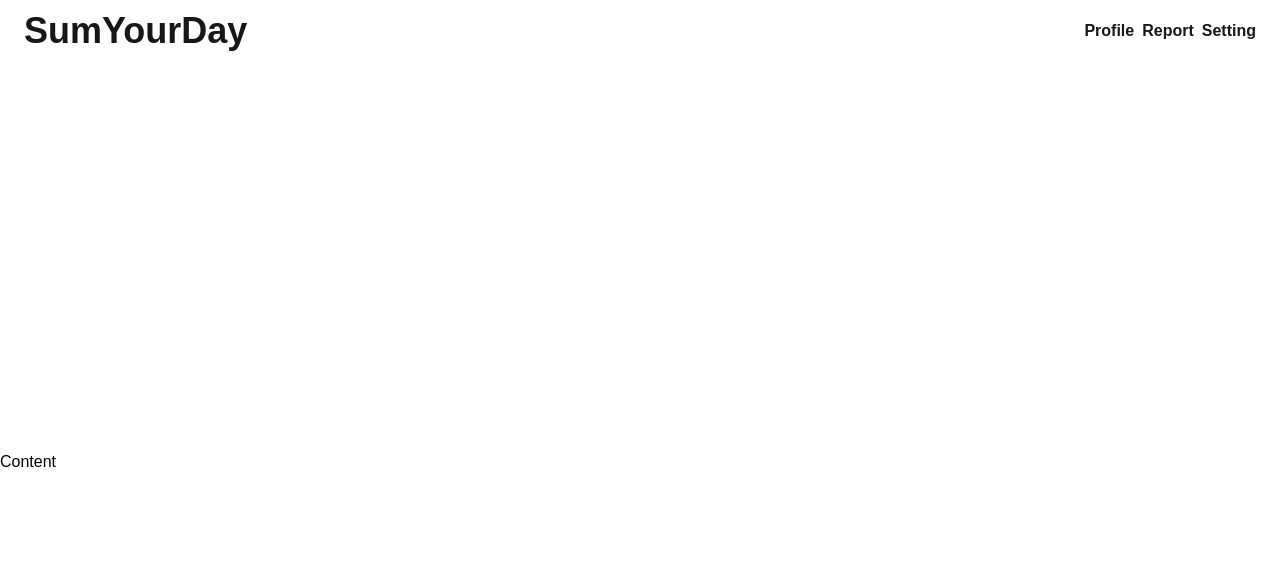
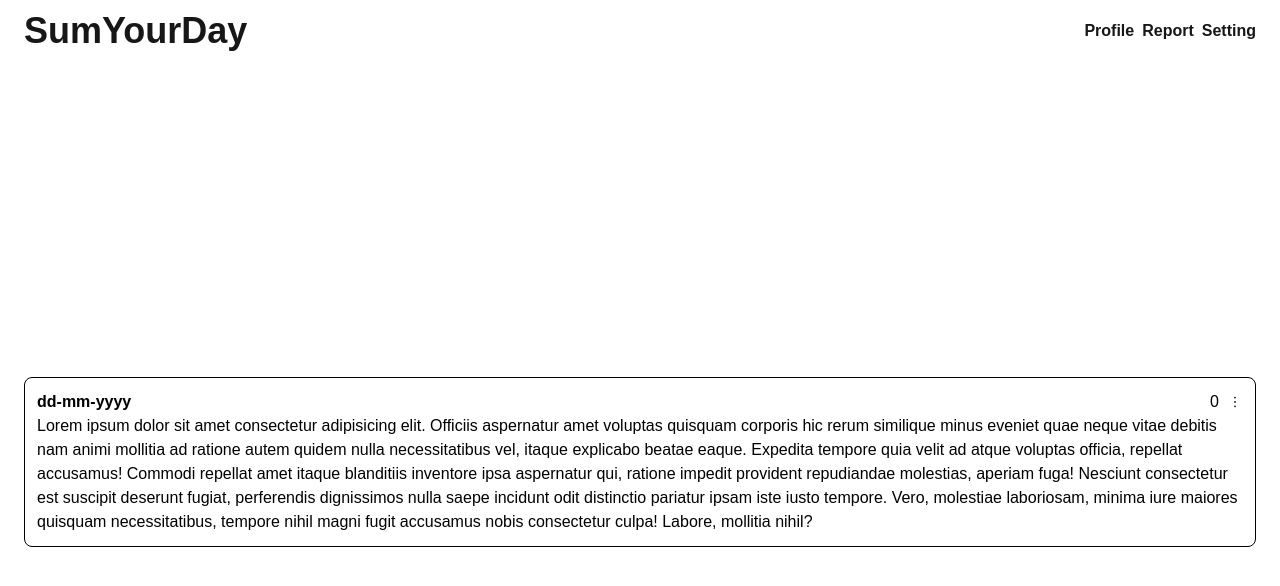
Before and after one commit to mbudis23/summarize-your-day, a Next.js app in the folder frontend/: page /dashboard in a window 1280 px wide. Shown: the top 586 px of the page. Built offline with nearby package versions, Linux system fonts and the light colour scheme.

Commit message:
Feat: [FE] dummy summarize card in dashboard

```diff
--- a/frontend/app/(dashboard)/dashboard/page.tsx
+++ b/frontend/app/(dashboard)/dashboard/page.tsx
@@ -1,7 +1,9 @@
+import SummarizeCard from "@/components/scoped/dashboard-page/summarize-card";
+
 export default function DashboardPage(){
     return(
-        <main className="bg-white text-black min-h-screen flex flex-col justify-center">
-            Content
+        <main className="bg-white text-black min-h-screen flex flex-col justify-center p-[24px]">
+            <SummarizeCard/>
         </main>
     )
 }
--- /dev/null
+++ b/frontend/components/scoped/dashboard-page/summarize-card.tsx
@@ -0,0 +1,15 @@
+import { AiOutlineMore } from "react-icons/ai";
+export default function SummarizeCard({date = "dd-mm-yyyy", rate = 0.0, summarize="Lorem ipsum dolor sit amet consectetur adipisicing elit. Officiis aspernatur amet voluptas quisquam corporis hic rerum similique minus eveniet quae neque vitae debitis nam animi mollitia ad ratione autem quidem nulla necessitatibus vel, itaque explicabo beatae eaque. Expedita tempore quia velit ad atque voluptas officia, repellat accusamus! Commodi repellat amet itaque blanditiis inventore ipsa aspernatur qui, ratione impedit provident repudiandae molestias, aperiam fuga! Nesciunt consectetur est suscipit deserunt fugiat, perferendis dignissimos nulla saepe incidunt odit distinctio pariatur ipsam iste iusto tempore. Vero, molestiae laboriosam, minima iure maiores quisquam necessitatibus, tempore nihil magni fugit accusamus nobis consectetur culpa! Labore, mollitia nihil?", id}){
+    return(
+        <div className="w-full border-black border-[1px] rounded-[8px] p-[12px] flex flex-col justify-between">
+            <div className="flex justify-between">
+                <p className="font-bold">{date}</p>
+                <div className="flex items-center gap-[8px]">
+                    <p className="font-medium">{rate}</p>
+                    <button><AiOutlineMore /></button>
+                </div>
+            </div>
+            <p>{summarize}</p>
+        </div>
+    )
+}
```
Also changed, not shown: frontend/package.json (+5 -4 lines), 1 other file (tests, documents, lock files or other folders).
